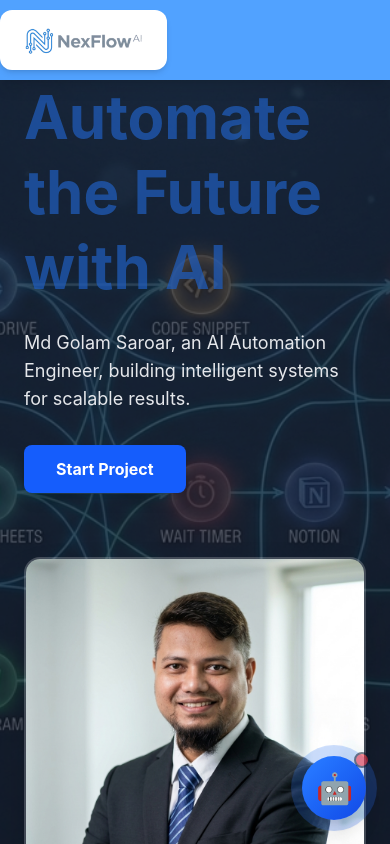
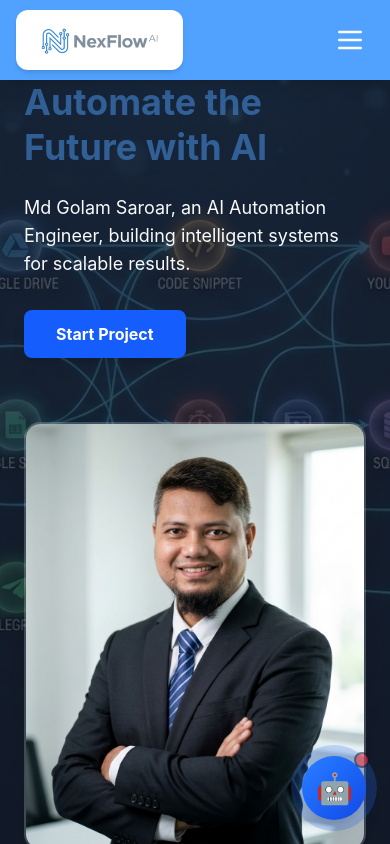
Before and after one commit to saroareee/my-portfolio, a React (Vite) app: page / in a window 390 px wide. Shown: the top 844 px of the page. Built offline with nearby package versions, Linux system fonts and the light colour scheme.

Commit message:
Fixed mobile heading size

```diff
--- a/src/App.jsx
+++ b/src/App.jsx
@@ -164,6 +164,7 @@ function FloatingChatbot() {
 export default function App() {
   const [formData, setFormData] = useState({ name: '', email: '', phone: '', project: '' });
   const [formStatus, setFormStatus] = useState('');
+  const [mobileMenuOpen, setMobileMenuOpen] = useState(false);
 
   const handleOrderSubmit = async (e) => {
     e.preventDefault();
@@ -197,9 +198,9 @@ export default function App() {
     <div className="bg-slate-900 text-slate-300 min-h-screen">
 
  <nav className="fixed w-full top-0 z-50 bg-blue-400 shadow-lg">
-  <div className="max-w-7xl mx-auto w-full flex justify-between items-center h-20">
+        <div className="max-w-7xl mx-auto w-full flex justify-between items-center h-20 px-4">
 
-    {/* Logo - container এর left edge */}
+          {/* Logo */}
           <div className="flex items-center bg-white rounded-xl px-3 py-1.5 shadow-md">
             <img
               src="/logo.png"
@@ -208,7 +209,7 @@ export default function App() {
             />
           </div>
 
-    {/* Menu Items */}
+          {/* Desktop Menu */}
           <div className="hidden md:flex items-center gap-6 text-base font-bold text-white">
             <a href="#about" className="hover:text-blue-100 transition">About</a>
             <a href="#experience" className="hover:text-blue-100 transition">Experience</a>
@@ -220,8 +221,43 @@ export default function App() {
             <a href="#order" className="bg-white hover:bg-slate-100 px-6 py-2 rounded-full text-blue-600 font-bold transition shadow">Order Now</a>
           </div>
 
+          {/* Mobile Hamburger Button */}
+          <button
+            onClick={() => setMobileMenuOpen(!mobileMenuOpen)}
+            className="md:hidden text-white p-2"
+            aria-label="Toggle menu"
+          >
+            <svg className="w-8 h-8" fill="none" stroke="currentColor" viewBox="0 0 24 24">
+              {mobileMenuOpen ? (
+                <path strokeLinecap="round" strokeLinejoin="round" strokeWidth="2" d="M6 18L18 6M6 6l12 12" />
+              ) : (
+                <path strokeLinecap="round" strokeLinejoin="round" strokeWidth="2" d="M4 6h16M4 12h16M4 18h16" />
+              )}
+            </svg>
+          </button>
         </div>
+
+        {/* Mobile Dropdown Menu */}
+        {mobileMenuOpen && (
+          <div className="md:hidden bg-blue-500 px-6 py-4 flex flex-col gap-4 text-white font-bold shadow-lg">
+            <a href="#about" onClick={() => setMobileMenuOpen(false)} className="hover:text-blue-100 transition">About</a>
+            <a href="#experience" onClick={() => setMobileMenuOpen(false)} className="hover:text-blue-100 transition">Experience</a>
+            <a href="#services" onClick={() => setMobileMenuOpen(false)} className="hover:text-blue-100 transition">Services</a>
+            <a href="#techstack" onClick={() => setMobileMenuOpen(false)} className="hover:text-blue-100 transition">Tech Stack</a>
+            <a href="#projects" onClick={() => setMobileMenuOpen(false)} className="hover:text-blue-100 transition">Projects</a>
+            <a href="#clients" onClick={() => setMobileMenuOpen(false)} className="hover:text-blue-100 transition">Clients</a>
+            <a href="#contact" onClick={() => setMobileMenuOpen(false)} className="hover:text-blue-100 transition">Contact</a>
+            <a
+              href="#order"
+              onClick={() => setMobileMenuOpen(false)}
+              className="bg-white text-blue-600 px-6 py-2 rounded-full font-bold text-center shadow"
+            >
+              Order Now
+            </a>
+          </div>
+        )}
       </nav>
+
 {/* Hero Section */}
 <header
   id="about"
@@ -243,10 +279,10 @@ export default function App() {
   <div className="relative z-10 max-w-7xl mx-auto flex flex-col md:flex-row items-center gap-16 w-full">
 
     <div className="flex-1">
-      <h1 className="text-6xl font-bold mb-6 leading-tight animate-dim-light text-blue-500">
+      <h1 className="text-4xl md:text-6xl font-bold mb-6 leading-tight animate-dim-light text-blue-400">
         Automate the Future with AI
       </h1>
-      <p className="text-gray-200 mb-8 max-w-lg text-lg">
+      <p className="text-gray-50 mb-8 max-w-lg text-lg">
         Md Golam Saroar, an AI Automation Engineer, building intelligent systems for scalable results.
       </p>
       <a href="#order" className="inline-block px-8 py-3 bg-blue-600 text-white font-bold rounded-lg hover:bg-blue-700 transition shadow-lg">
@@ -470,7 +506,7 @@ export default function App() {
 </section>
 
      {/* Featured Projects Section */}
-<section id="projects" className="py-24 px-6 bg-gray-950 text-white">
+<section id="projects" className="py-24 px-6 bg-gray-600 text-white">
   <div className="max-w-7xl mx-auto">
     <h2 className="text-4xl font-bold text-center mb-16">Featured Projects</h2>
 
@@ -712,10 +748,10 @@ export default function App() {
             © {new Date().getFullYear()} Md Golam Saroar — NexFlow AI. All rights reserved.
           </p>
           <div className="flex gap-6 text-gray-400 text-sm">
-            <a href={NEXFLOW_GITHUB} target="_blank" rel="noopener noreferrer" className="hover:text-blue-400 transition">GitHub</a>
+            <a href={NEXFLOW_YOUTUBE} target="_blank" rel="noopener noreferrer" className="hover:text-blue-400 transition">YouTube</a>
             <a href={NEXFLOW_LINKEDIN} target="_blank" rel="noopener noreferrer" className="hover:text-blue-400 transition">LinkedIn</a>
             <a href={`https://wa.me/${NEXFLOW_WHATSAPP}`} target="_blank" rel="noopener noreferrer" className="hover:text-blue-400 transition">WhatsApp</a>
-            <a href={NEXFLOW_YOUTUBE} target="_blank" rel="noopener noreferrer" className="hover:text-blue-400 transition">YouTube</a>
+            <a href={NEXFLOW_GITHUB} target="_blank" rel="noopener noreferrer" className="hover:text-blue-400 transition">GitHub</a>
           </div>
         </div>
       </footer>
```
Lines whose indentation alone changed are shown as unchanged.
